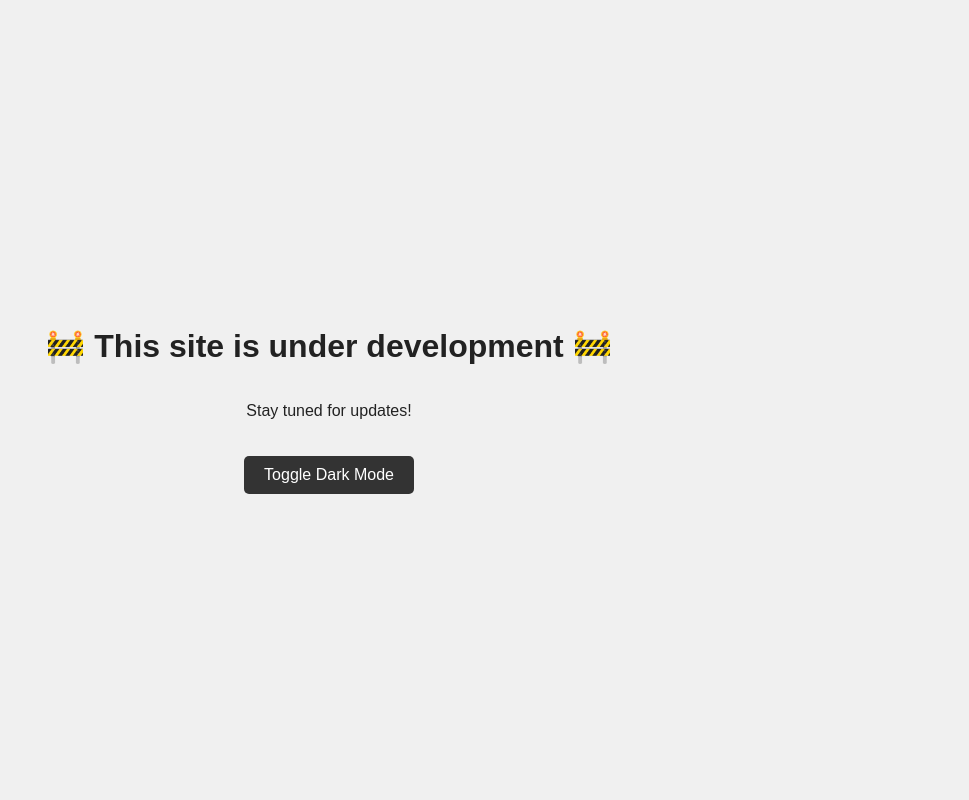
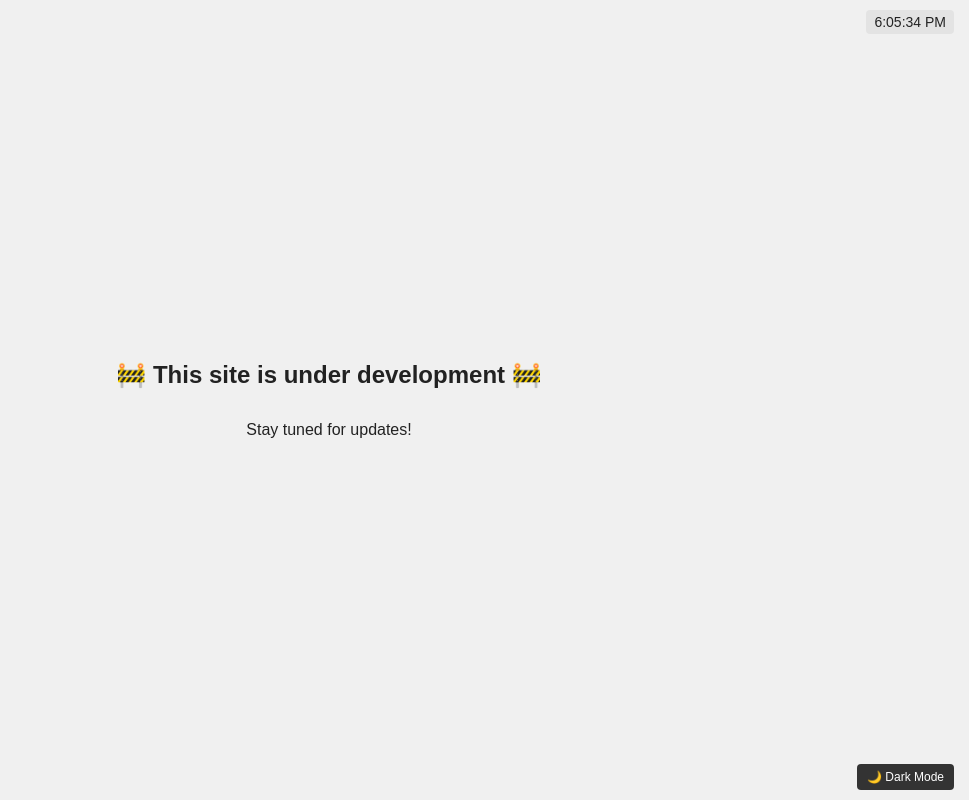
Before and after one commit to toddgrub/js-tools, a plain HTML site: page index.html in a window 1280 px wide. Shown: the whole page, without its empty margins (311-1280 px from the left). Drawn offline with Linux system fonts and the light colour scheme.

Commit message:
Update index.html

```diff
--- a/index.html
+++ b/index.html
@@ -9,12 +9,12 @@
       font-family: sans-serif;
       background-color: #f0f0f0;
       color: #222;
+      margin: 0;
+      height: 100vh;
       display: flex;
-      flex-direction: column;
       align-items: center;
       justify-content: center;
-      height: 100vh;
-      margin: 0;
+      flex-direction: column;
       transition: background-color 0.3s, color 0.3s;
     }
 
@@ -23,31 +23,73 @@
       color: #f9f9f9;
     }
 
-    button {
-      margin-top: 20px;
-      padding: 10px 20px;
-      font-size: 1rem;
+    #clock {
+      position: fixed;
+      top: 10px;
+      right: 15px;
+      font-size: 14px;
+      background: rgba(0,0,0,0.05);
+      padding: 4px 8px;
+      border-radius: 4px;
+    }
+
+    #darkModeBtn {
+      position: fixed;
+      bottom: 10px;
+      right: 15px;
+      padding: 6px 10px;
+      font-size: 12px;
       cursor: pointer;
-      border: none;
       background-color: #333;
       color: white;
-      border-radius: 5px;
+      border: none;
+      border-radius: 4px;
     }
 
-    button:hover {
+    #darkModeBtn:hover {
       background-color: #555;
+    }
+
+    #typing {
+      font-size: 1.5rem;
+      text-align: center;
+      max-width: 90%;
     }
   </style>
 </head>
 <body>
-  <h1>🚧 This site is under development 🚧</h1>
+  <div id="clock"></div>
+
+  <h1 id="typing"></h1>
   <p>Stay tuned for updates!</p>
-  <button onclick="toggleDarkMode()">Toggle Dark Mode</button>
+  <button id="darkModeBtn" onclick="toggleDarkMode()">🌙 Dark Mode</button>
 
   <script>
+    // Dark mode toggle
     function toggleDarkMode() {
       document.body.classList.toggle("dark-mode");
     }
+
+    // Live clock
+    function updateClock() {
+      const now = new Date();
+      const timeStr = now.toLocaleTimeString();
+      document.getElementById("clock").textContent = timeStr;
+    }
+    setInterval(updateClock, 1000);
+    updateClock();
+
+    // Typing effect
+    const text = "🚧 This site is under development 🚧";
+    let i = 0;
+    function typeEffect() {
+      if (i < text.length) {
+        document.getElementById("typing").textContent += text.charAt(i);
+        i++;
+        setTimeout(typeEffect, 50);
+      }
+    }
+    typeEffect();
   </script>
 </body>
 </html>
```
